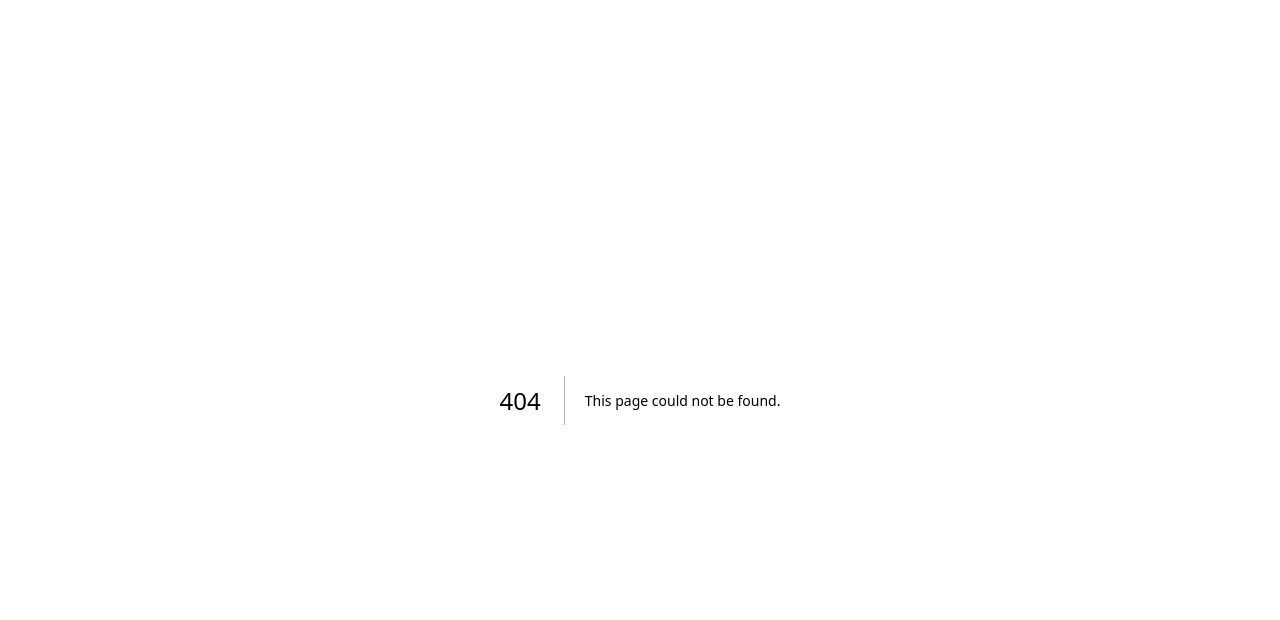
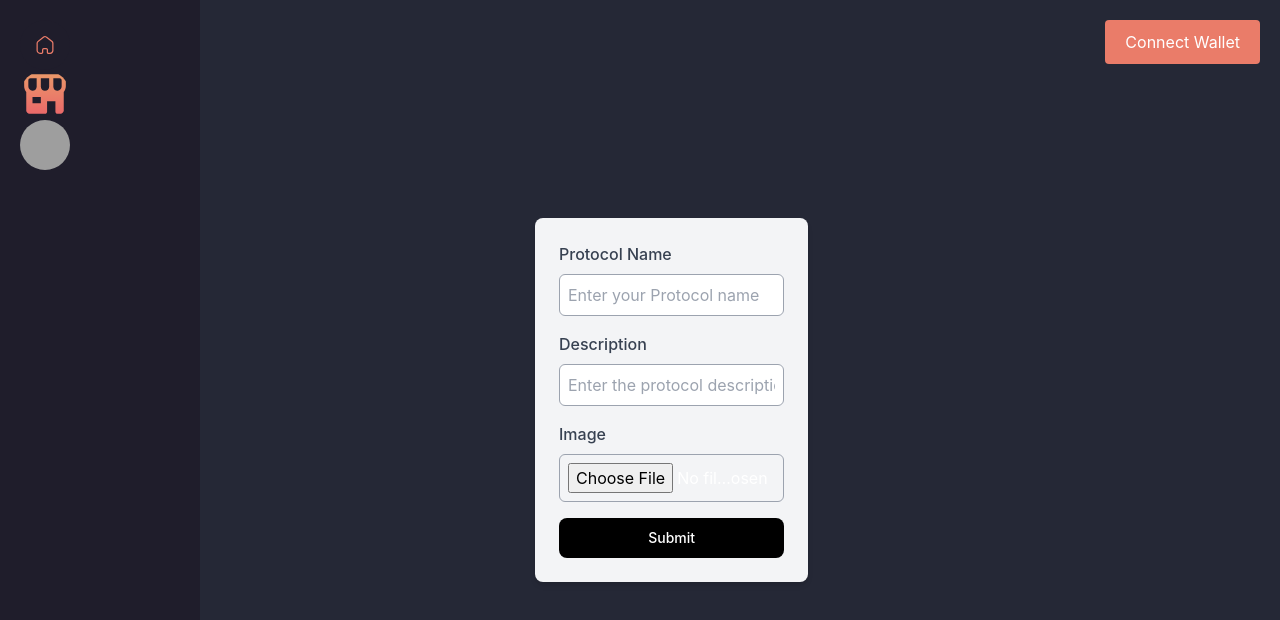
Before and after one commit to neavra/NotiFixPort63, a Next.js app in the folder app/: page /newprotocol in a window 1280 px wide. Before the commit this address had no page. Shown: the top 620 px of the page. Built offline with nearby package versions, Linux system fonts and the light colour scheme; grey boxes are pictures that could not be loaded.

Commit message:
expose createprotocol form

```diff
--- /dev/null
+++ b/app/pages/newprotocol.js
@@ -0,0 +1,30 @@
+import styles from '../styles/Home.module.css';
+import Layout from '../components/Layout';
+import ProtocolForm from '../components/ProtocolForm';
+
+export default function Settings({}) {
+    return (
+        <Layout>
+            <div className={styles.container}>
+                <main className={styles.main}>
+                    <div>
+                        <ProtocolForm></ProtocolForm>
+                    </div>
+                </main>
+                <style jsx global>{`
+                    html,
+                    body {
+                    padding: 0;
+                    margin: 0;
+                    font-family: -apple-system, BlinkMacSystemFont, Segoe UI, Roboto,
+                        Oxygen, Ubuntu, Cantarell, Fira Sans, Droid Sans, Helvetica Neue,
+                        sans-serif;
+                    }
+                    * {
+                    box-sizing: border-box;
+                    }
+                `}</style>
+            </div>
+        </Layout>
+    );
+};
```
